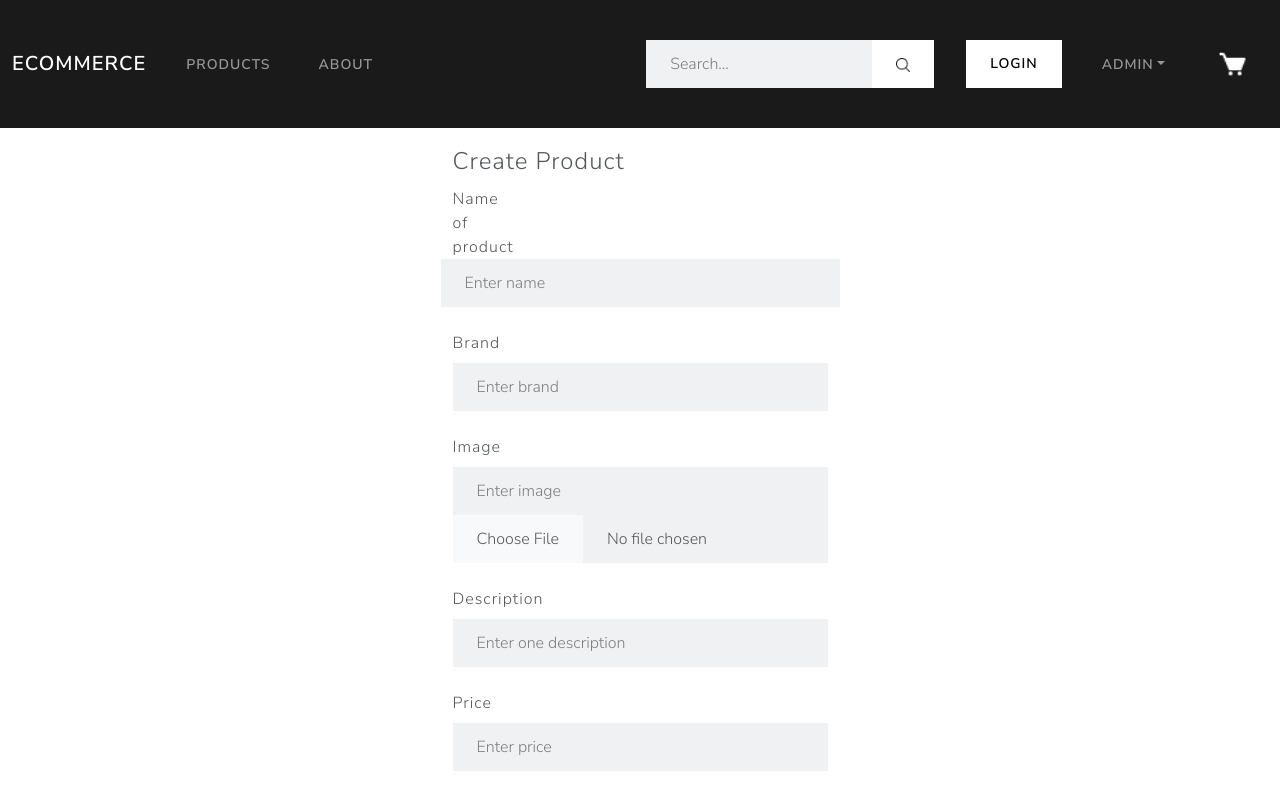
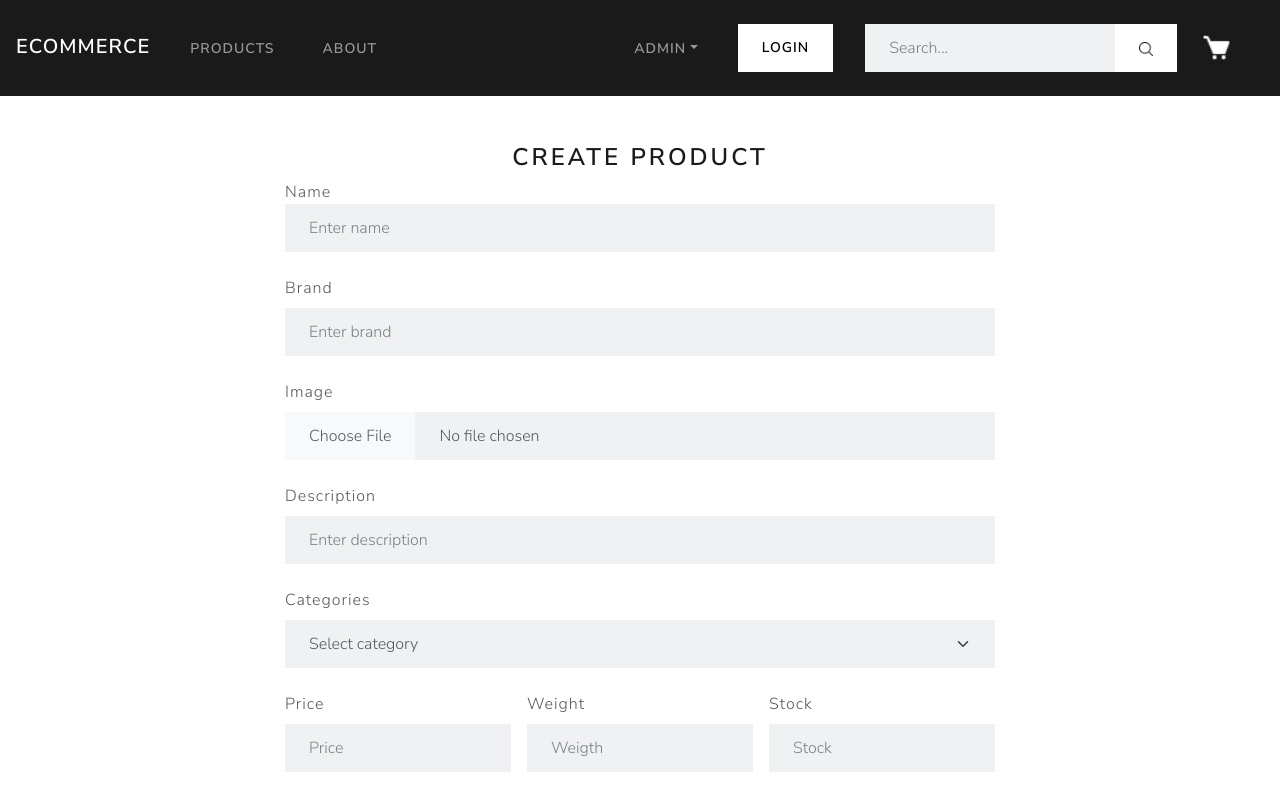
Before and after one commit to nmacenco/Ecommerce-Project, a React (Create React App) app in the folder client/: page /createProduct in a window 1280 px wide. Shown: the top 798 px of the page. Built offline with nearby package versions, Linux system fonts and the light colour scheme.

Commit message:
Nav fixed & create product improved

```diff
--- a/client/src/components/SearchBar/SBar.ts
+++ b/client/src/components/SearchBar/SBar.ts
@@ -6,7 +6,7 @@ export const SearchForm = styled.form`
            height: 1em;
          }
          input {
-           margin: 0px !important;
+           width: 250px;
          }
          position: relative;
          article {
--- a/client/src/components/SearchBar/Search.tsx
+++ b/client/src/components/SearchBar/Search.tsx
@@ -52,7 +52,7 @@ const Search = (): JSX.Element => {
     // console.log('TABLA: ',table);
 
     return (
-        <SearchForm className="nav-item d-flex" autoComplete='off' onSubmit={SearchRequest} >
+        <SearchForm className="d-flex me-lg-4" autoComplete='off' onSubmit={SearchRequest} >
             <div className='desplegable'>
                 <input
                     onChange={SearchChange}
--- a/client/src/components/form/FormCreate.tsx
+++ b/client/src/components/form/FormCreate.tsx
@@ -1,7 +1,8 @@
-import React, { useState } from "react";
-import { useDispatch } from "react-redux";
+import React, { useEffect, useState } from "react";
+import { useDispatch, useSelector } from "react-redux";
 import { postProduct } from "../../redux/actions/admin";
 import { Product } from "../../redux/interface";
+import { State } from "../../redux/reducers";
 import { FormContainer } from "./FormCreateStyles";
 import validations from "./validations";
 
@@ -17,6 +18,11 @@ export default function FromCreate(): JSX.Element {
     weigth: 0,
     stock: 0,
   });
+  // const categoriesList = useSelector((state: State) => state.categories);
+
+  // useEffect(() => {
+  //   dispatch(getCategories())
+  // },[])
 
   const handleChange = (e: React.ChangeEvent<HTMLInputElement>): void => {
     setProduct({
@@ -29,17 +35,16 @@ export default function FromCreate(): JSX.Element {
     e.preventDefault();
     validations(product)
       ? dispatch(postProduct(product))
-      : alert("No se pudo crear la receta");
+      : alert("Product not created.");
   };
 
   return (
     <FormContainer>
       <form onSubmit={handleSubmit}>
-        <fieldset>
-          <legend>Create Product</legend>
-          <div className="form-group row">
+        <h3 className="text-center">Create Product</h3>
+        <div className="form-group">
           <label htmlFor="staticEmail" className="col-sm-2 col-form-label">
-              Name of product
+            Name
           </label>
           <input
             type="text"
@@ -67,14 +72,14 @@ export default function FromCreate(): JSX.Element {
           <label htmlFor="exampleInputPassword1" className="form-label mt-4">
             Image
           </label>
-            <input
+          {/* <input
               type="text"
               className="form-control"
               id="exampleInputPassword1"
               name="image"
               placeholder="Enter image"
               onChange={(e) => handleChange(e)}
-            />
+            /> */}
           <input
             className="form-control"
             type="file"
@@ -92,11 +97,19 @@ export default function FromCreate(): JSX.Element {
             className="form-control"
             id="exampleTextarea"
             name="description"
-              placeholder="Enter one description"
+            placeholder="Enter description"
             onChange={(e) => handleChange(e)}
           />
         </div>
         <div className="form-group">
+          <label className="form-label mt-4">Categories</label>
+          <select className="form-select" id="exampleSelect1">
+            <option>Select category</option>
+
+          </select>
+        </div>
+        <div className="d-flex justify-content-center">
+          <div className="form-group mr-1 mr-md-2">
             <label htmlFor="exampleTextarea" className="form-label mt-4">
               Price
             </label>
@@ -105,11 +118,11 @@ export default function FromCreate(): JSX.Element {
               className="form-control"
               id="exampleTextarea"
               name="price"
-              placeholder="Enter price"
+              placeholder="Price"
               onChange={(e) => handleChange(e)}
             />
           </div>
-          <div className="form-group">
+          <div className="form-group mx-2 mx-md-3">
             <label htmlFor="exampleTextarea" className="form-label mt-4">
               Weight
             </label>
@@ -118,11 +131,11 @@ export default function FromCreate(): JSX.Element {
               className="form-control"
               id="exampleTextarea"
               name="weigth"
-              placeholder="Enter weigth"
+              placeholder="Weigth"
               onChange={(e) => handleChange(e)}
             />
           </div>
-          <div className="form-group">
+          <div className="form-group ml-1 ml-md-2">
             <label htmlFor="exampleTextarea" className="form-label mt-4">
               Stock
             </label>
@@ -131,15 +144,16 @@ export default function FromCreate(): JSX.Element {
               className="form-control"
               id="exampleTextarea"
               name="stock"
-              placeholder="Enter stock number"
+              placeholder="Stock"
               onChange={(e) => handleChange(e)}
             />
           </div>
-
-          <button type="submit" className="btn btn-primary">
+        </div>
+        <div className="text-center">
+          <button type="submit" className="btn btn-outline-primary mt-5 ">
             Submit
           </button>
-        </fieldset>
+        </div>
       </form>
     </FormContainer>
   );
--- a/client/src/components/nav/Nav.tsx
+++ b/client/src/components/nav/Nav.tsx
@@ -8,44 +8,41 @@ import { Link } from "react-router-dom";
 
 const Nav = (): JSX.Element => {
   return (
-    <nav className="navbar navbar-expand-lg navbar-dark bg-primary d-flex fixed-top">
-      <div className="container-fluid">
-        <a className="navbar-brand" href="/home">
+    <nav className="navbar navbar-expand-lg navbar-dark bg-primary fixed-top p-3">
+      <div className="flex-grow-1 d-lg-flex">
+        <Link className="navbar-brand pt-3" to="/home">
           ECOMMERCE
-        </a>
-
+        </Link>
         <div className="collapse navbar-collapse" id="navbarColor01">
-          <ul className="navbar-nav me-auto">
-            <li className="nav-item">
+          <div className="navbar-nav me-auto">
+            <div className="nav-item">
               <Link className="nav-link" to={"/products"}>
                 Products
               </Link>
-            </li>
-            <li className="nav-item">
+            </div>
+            <div className="nav-item">
               <Link className="nav-link" to={"/products"}>
                 About
               </Link>
-            </li>
-          </ul>
-          <Search />
+            </div>
+          </div>
+          <AdminDropdown />
           <Link
             to="/login"
-            className="nav-item btn btn-secondary my-sm-3 link-Router"
+            className="nav-item btn btn-secondary my-2 link-Router"
           >
             Login
           </Link>
-          <AdminDropdown />
+          <Search />
         </div>
       </div>
 
-      <div className="ms-auto">
+      <div className="ms-auto mb-auto py-lg-3">
         <Link className="nav-item" to={"/cart"}>
-
           <CartIcon src={cartIcon} />
-
         </Link>
         <button
-          className="navbar-toggler"
+          className="navbar-toggler nav-item"
           type="button"
           data-bs-toggle="collapse"
           data-bs-target="#navbarColor01"
--- a/client/src/components/nav/adminDropdown/AdminDropdown.tsx
+++ b/client/src/components/nav/adminDropdown/AdminDropdown.tsx
@@ -8,7 +8,6 @@ const AdminDropdown = () => {
       <a
         className="nav-link dropdown-toggle"
         data-bs-toggle="dropdown"
-        href="#"
         role="button"
         aria-haspopup="true"
         aria-expanded="false"
```
Also changed, not shown: client/src/components/products/cards/Cards.tsx (+20 -12 lines). Lines whose indentation alone changed are shown as unchanged.
